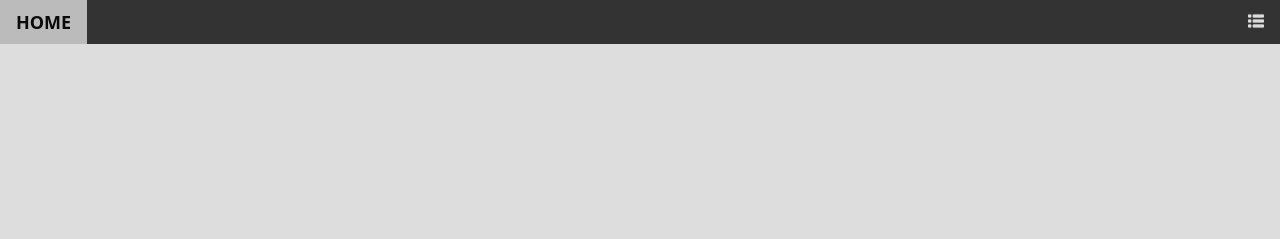
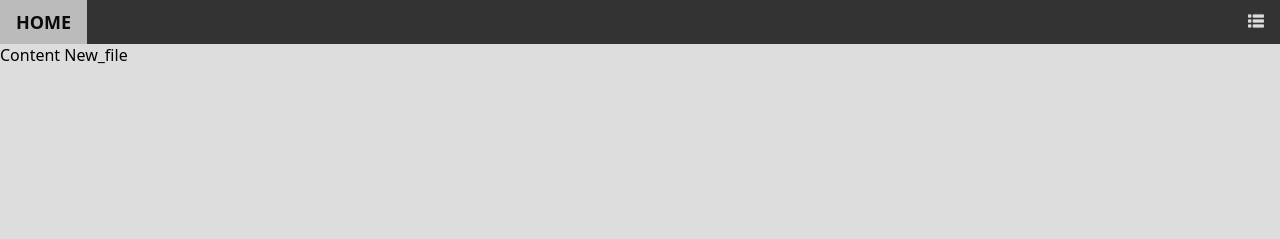
Before and after one commit to ErkMurIndustries/ErkMurIndustries.github.io, a Jekyll site: the page built from pages/test.html, in a window 1280 px wide. Shown: the top 239 px of the page. Built offline with Jekyll 4.4.1, drawn with Linux system fonts in a browser that asks for light colours.

```diff
--- a/pages/test.html
+++ b/pages/test.html
@@ -3,10 +3,6 @@ title: test
 permalink: /test/
 ---
 
-{% capture links %}
-    {% for item in site.other %}
-        <a href="{{ item.url }}">{{ item.title }}</a>
-    {% endfor %}
-{% endcapture %}
-
-{{ link | markdownify }}
+{% for item in site.other %}
+    <a href="{{ item.url }}">{{ item.title }}</a>
+{% endfor %}
```
